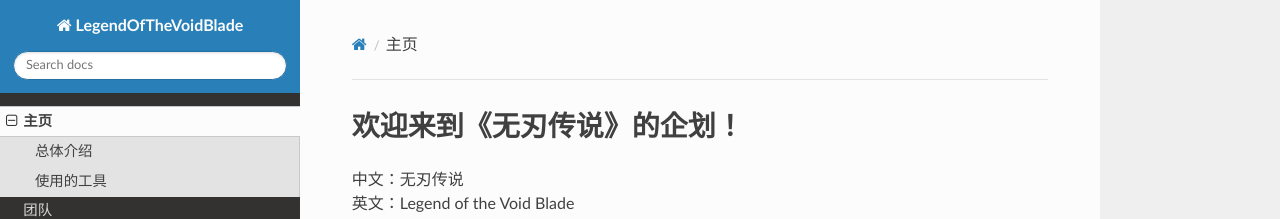
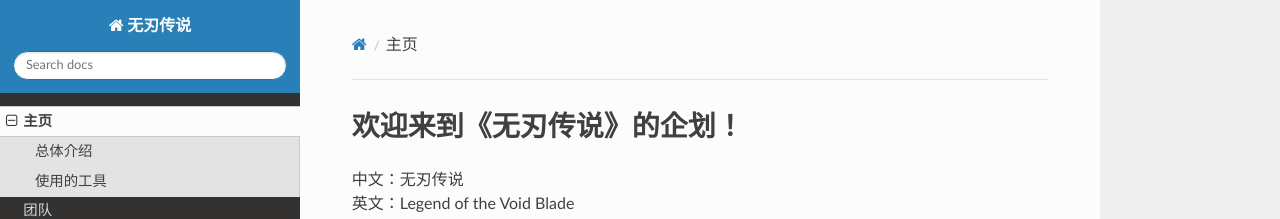
Before and after one commit to PowerForLoveGroup/LegendOfTheVoidBlade, an MkDocs documentation site: the page built from docs/docs/index.md, in a window 1280 px wide. Shown: the top 219 px of the page. Built offline with MkDocs 1.6.1, drawn with Linux system fonts in a browser that asks for light colours; nearby versions of some CDN libraries.

```diff
--- a/docs/mkdocs.yml
+++ b/docs/mkdocs.yml
@@ -1,4 +1,4 @@
-site_name: LegendOfTheVoidBlade
+site_name: 无刃传说
 theme: readthedocs
 nav:
   - 主页: index.md
```
Also changed, not shown: README.md (added), 1 other file.
